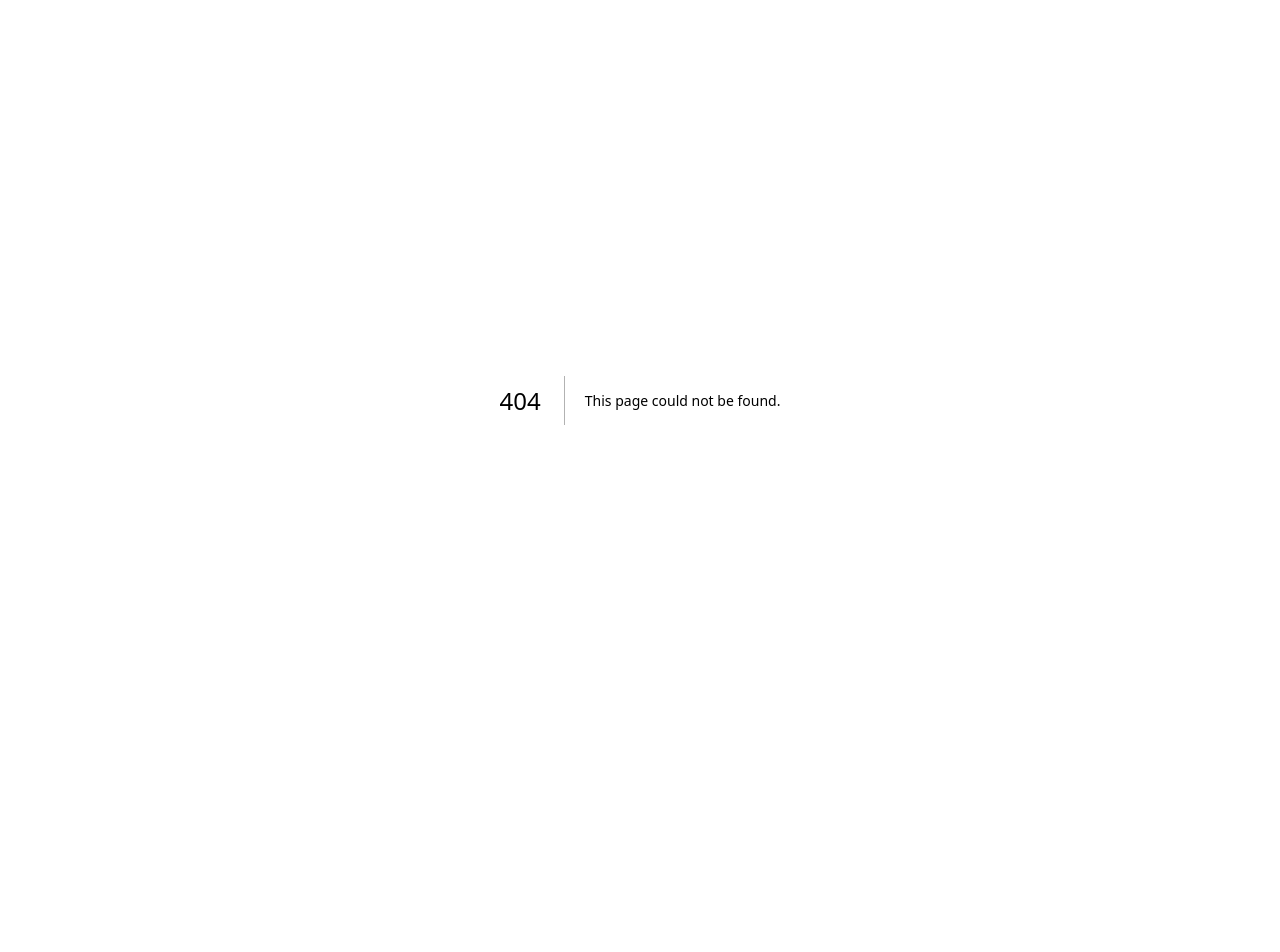
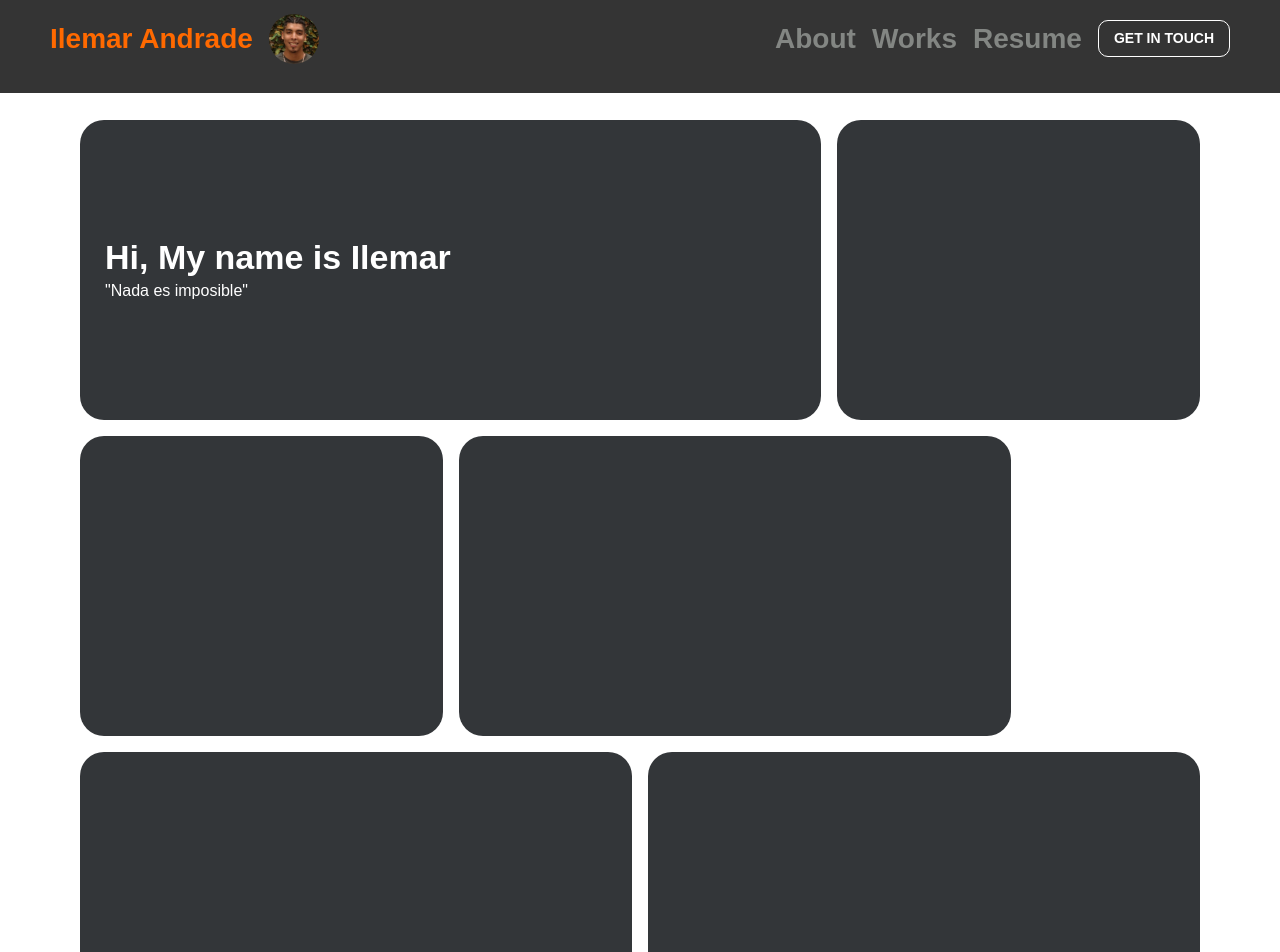
Before and after one commit to ilemarandrade/personal-portfolio, a Next.js app: page /catalog in a window 1280 px wide. Before the commit this address had no page. Shown: the top 952 px of the page. Before the commit the page ends 800 px from the top, so only its background shows below. Built offline with nearby package versions, Linux system fonts and the light colour scheme.

Commit message:
feat: added view to see components

```diff
--- /dev/null
+++ b/src/pages/catalog.tsx
@@ -0,0 +1,98 @@
+import Head from "next/head";
+import { Inter } from "@next/font/google";
+import Header from "@/components/Header";
+import BoxMain from "@/components/BoxMain";
+import { Grid, Typography } from "@mui/material";
+import { motion } from "framer-motion";
+
+const inter = Inter({ subsets: ["latin"] });
+
+export default function Home() {
+  return (
+    <>
+      <Head>
+        <title>Create Next App</title>
+        <meta name="description" content="Generated by create next app" />
+        <meta name="viewport" content="width=device-width, initial-scale=1" />
+        <link rel="icon" href="/favicon.ico" />
+      </Head>
+      <main>
+        <Header />
+        <Grid container sx={{ padding: 10, pt: 15 }} spacing={2}>
+          <Grid item xs={12} sm={8} component={motion.div} whileHover="test">
+            <BoxMain>
+              <Grid
+                component={motion.div}
+                container
+                justifyContent="center"
+                direction="column"
+                sx={{ height: "100%", position: "relative" }}
+                variants={{
+                  test: {
+                    opacity: 0,
+                    top: "100px",
+                    transition: { duration: 0.2 },
+                  },
+                }}
+              >
+                <Typography variant="h4" fontWeight={600}>
+                  Hi, My name is Ilemar
+                </Typography>
+                <Typography variant="body1">
+                  &quot;Nada es imposible&quot;
+                </Typography>
+              </Grid>
+              <Grid
+                component={motion.div}
+                sx={{ height: "100%", position: "absolute", padding: "25px" }}
+                initial={{ top: "10%", opacity: 0 }}
+                variants={{
+                  test: {
+                    opacity: 1,
+                    top: "0px",
+                    transition: { duration: 0.2 },
+                  },
+                }}
+              >
+                <Typography variant="h2" fontWeight={600}>
+                  Learn <br /> more
+                  <br /> about me
+                </Typography>
+              </Grid>
+            </BoxMain>
+          </Grid>
+          <Grid item xs={12} sm={4}>
+            <BoxMain />
+          </Grid>
+          <Grid item xs={12} sm={4}>
+            <BoxMain />
+          </Grid>
+          <Grid item xs={12} sm={6}>
+            <BoxMain />
+          </Grid>
+          <Grid item xs={12} sm={6}>
+            <BoxMain />
+          </Grid>
+          <Grid item xs={12} sm={6}>
+            <BoxMain />
+          </Grid>
+          <Grid item xs={12} sm={12}>
+            <BoxMain />
+          </Grid>
+          <Grid item xs={12} sm={4}>
+            <BoxMain />
+          </Grid>
+          <Grid item xs={12} sm={4}>
+            <BoxMain />
+          </Grid>
+          <Grid item xs={12} sm={4}>
+            <BoxMain />
+          </Grid>
+          <Grid item xs={12} sm={4}>
+            <BoxMain />
+          </Grid>
+        </Grid>
+      </main>
+    </>
+  );
+}
```
